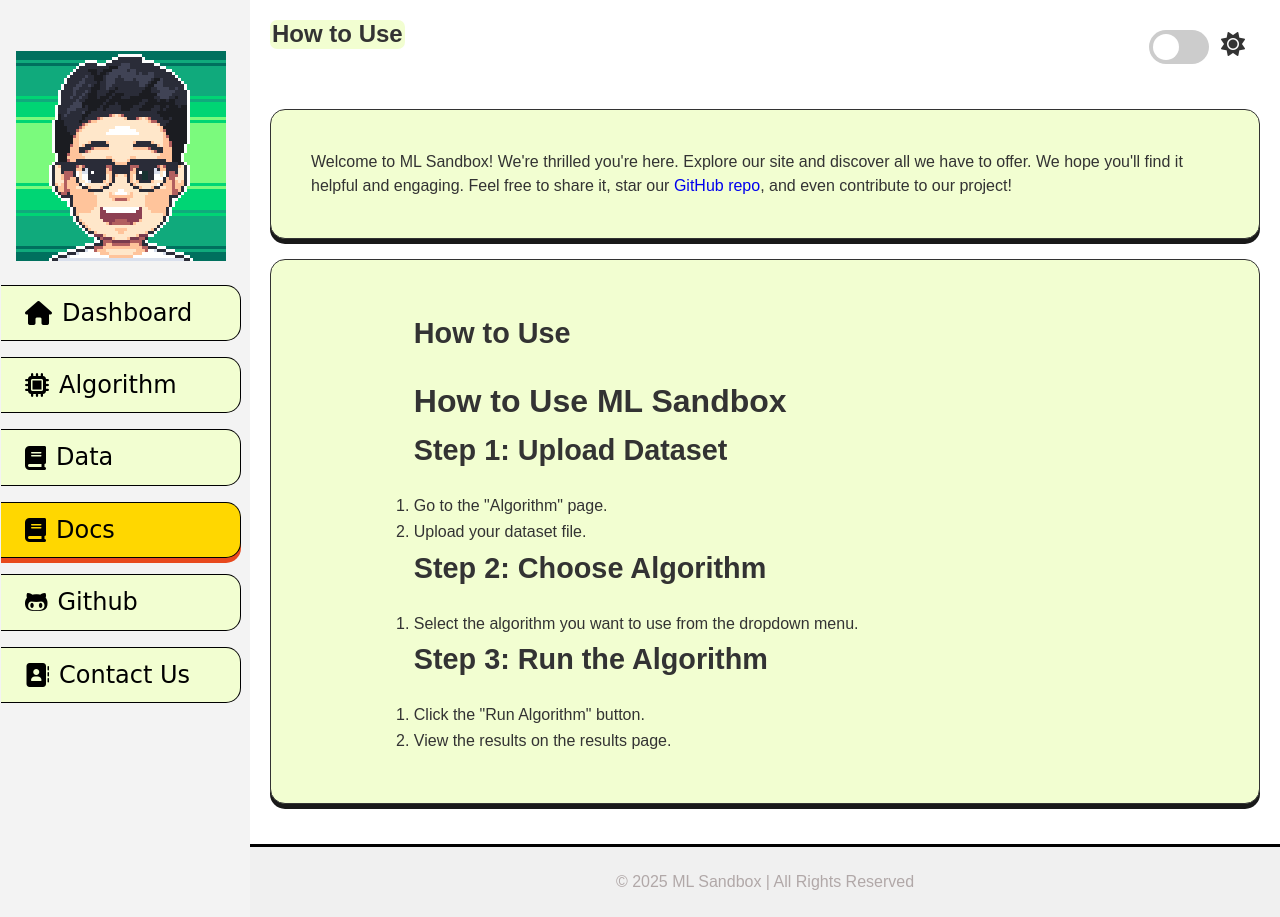
After one commit to Hritikraj8804/ML-Sandbox, a Flask app: page /docs in a window 1280 px wide. The commit adds this page. Run offline with Flask 3, Linux system fonts and the light colour scheme.

Commit message:
added docs

```diff
--- a/backend/app.py
+++ b/backend/app.py
@@ -1,5 +1,6 @@
 from flask import Flask, render_template, request, redirect, url_for, send_from_directory, jsonify, session
 import os
+import markdown
 from utils.algorithms import run_algorithm
 
 app = Flask(__name__, template_folder="../frontend/templates", static_folder="../frontend/static")
@@ -37,6 +38,14 @@ def contact_us():
 def download_file(filename):
     return send_from_directory(sample_datasets_dir, filename, as_attachment=True)
 
+@app.route('/docs')
+def docs():
+    md_file_path = os.path.join(os.path.dirname(__file__), '../docs/docs.md')
+    with open(md_file_path, 'r') as md_file:
+        md_content = md_file.read()
+        html_content = markdown.markdown(md_content)
+    return render_template('docs.html', content=html_content)
+
 @app.route('/process', methods=['POST'])
 def process():
     try:
--- /dev/null
+++ b/docs/docs.md
@@ -0,0 +1,12 @@
+# How to Use ML Sandbox
+
+## Step 1: Upload Dataset
+1. Go to the "Algorithm" page.
+2. Upload your dataset file.
+
+## Step 2: Choose Algorithm
+1. Select the algorithm you want to use from the dropdown menu.
+
+## Step 3: Run the Algorithm
+1. Click the "Run Algorithm" button.
+2. View the results on the results page.
--- a/frontend/templates/base.html
+++ b/frontend/templates/base.html
@@ -34,6 +34,12 @@
                         <div class="menu_sel_1">
                             <i class="fa-duotone fa-solid fa-book"></i>
                             <p>Data</p>
+                        </div>
+                    </a>
+                    <a href="/docs" class="{% if request.path == '/docs' %}active{% endif %}">
+                        <div class="menu_sel_1">
+                            <i class="fa-duotone fa-solid fa-book"></i>
+                            <p>Docs</p>
                         </div>
                     </a>
                     <a href="https://github.com/Hritikraj8804/ML-Sandbox" target="_blank">
--- /dev/null
+++ b/frontend/templates/docs.html
@@ -0,0 +1,16 @@
+{% extends "base.html" %}
+
+{% block title %}How to Use - ML Sandbox{% endblock %}
+
+{% block page %}How to Use{% endblock %}
+
+{% block content %}
+<main>
+    <div class="container">
+        <h2>How to Use</h2>
+        <div class="markdown-content">
+            {{ content|safe }}
+        </div>
+    </div>
+</main>
+{% endblock %}
```
